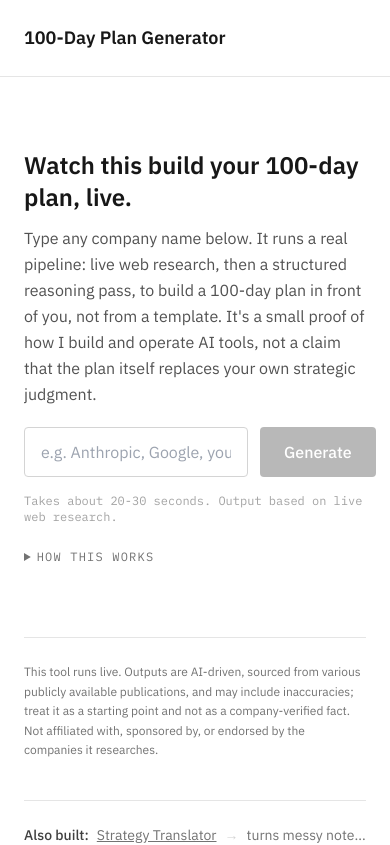
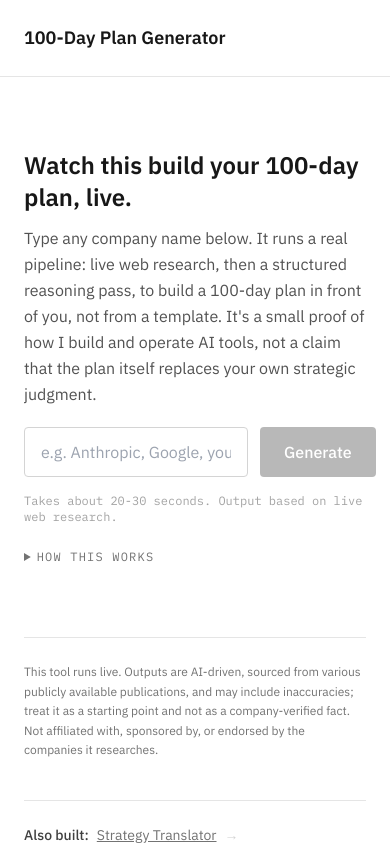
Before and after one commit to sidhingo/100-day-plan-generator, a React (Vite) app: page / in a window 390 px wide. Shown: the top 845 px of the page. Built offline with nearby package versions, Linux system fonts and the light colour scheme; no server answers.

Commit message:
update mobile version

```diff
--- a/src/components/Footer.jsx
+++ b/src/components/Footer.jsx
@@ -37,7 +37,7 @@
           it researches.
         </p>
       </div>
-      <div className="mt-10 border-t border-neutral-200 pt-6 text-sm text-neutral-500 flex items-center gap-2 overflow-hidden">
+      <div className="mt-10 border-t border-neutral-200 pt-6 text-sm text-neutral-500 flex flex-wrap items-center gap-x-2 gap-y-1">
         <span className="flex-shrink-0 font-medium text-neutral-700">Also built:</span>
 
           <a href="https://strategy-translator.vercel.app"
@@ -48,7 +48,7 @@
           Strategy Translator
         </a>
         <span className="text-neutral-300 flex-shrink-0">→</span>
-        <span className="truncate">turns messy notes into the actual decision and tradeoffs</span>
+        <span className="flex-1 min-w-[180px]">turns messy notes into the actual decision and tradeoffs</span>
       </div>
       <div className="mt-8 border-t border-neutral-200 pt-8">
         <p className="text-[11px] text-neutral-500 mb-4">
```
